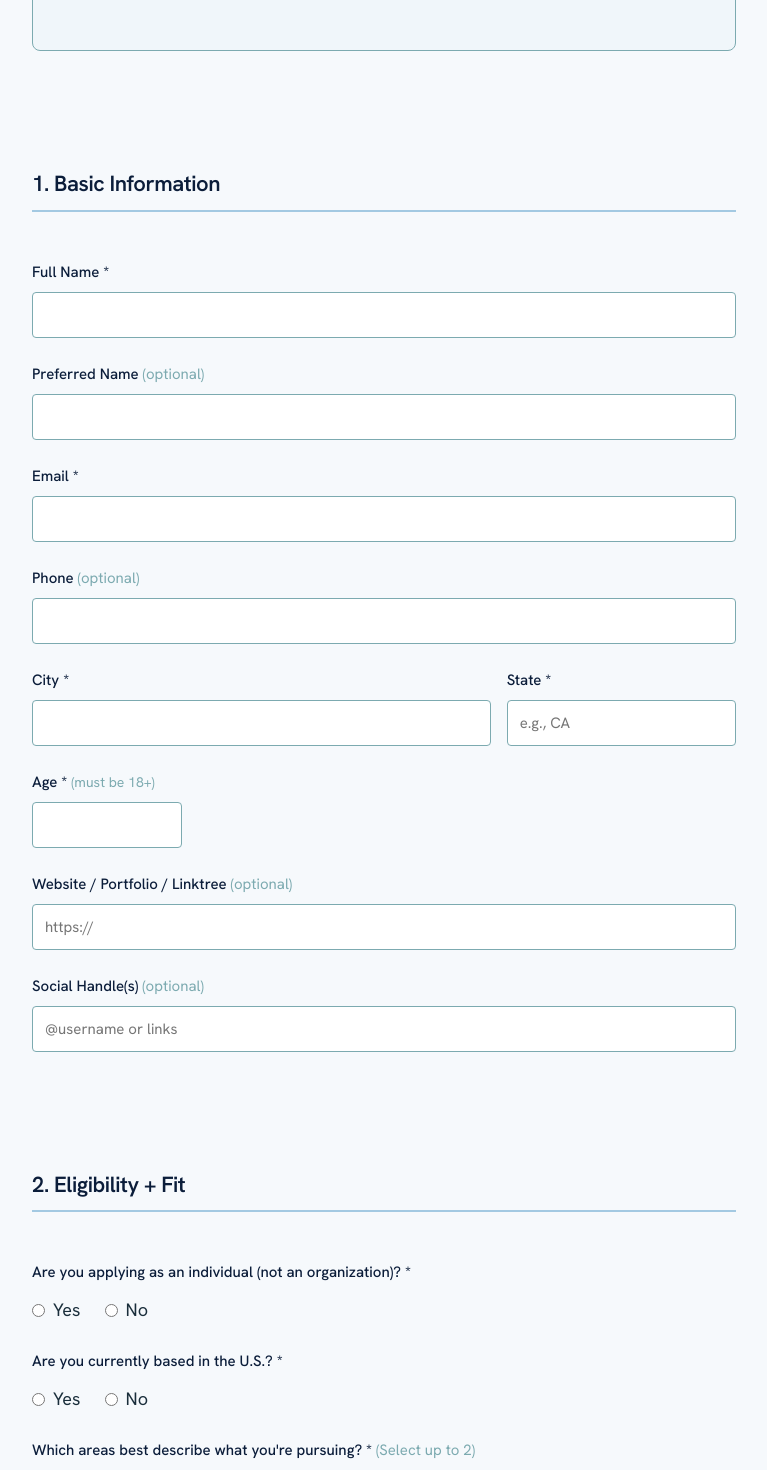
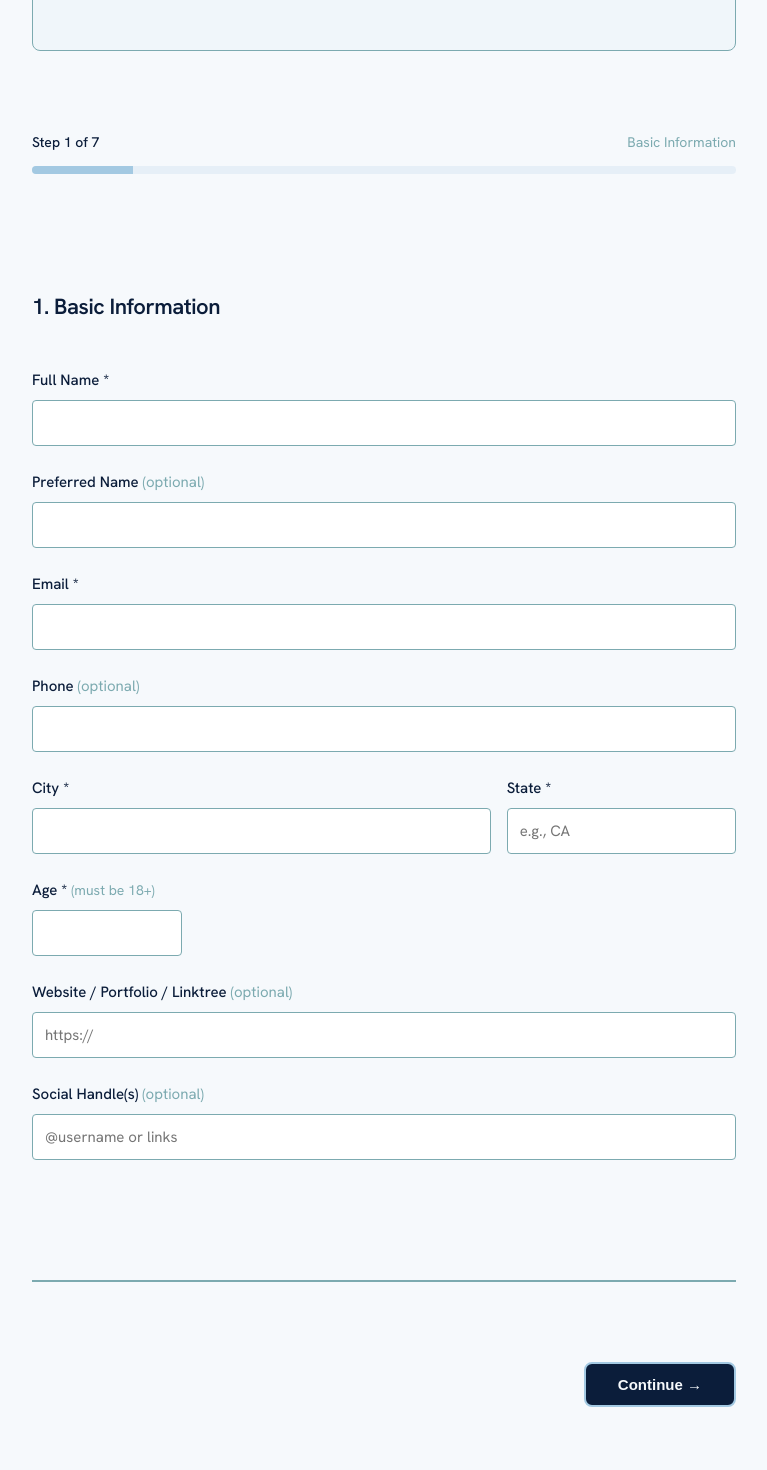
Before and after one commit to Roco41589/ghosts-worth-chasing-site, a Next.js app in the folder ghosts-redesign/: page /apply in a window 1280 px wide. Shown: the part 500-1970 px from the top of the page, without its empty margins (256-1023 px from the left). Built offline with nearby package versions, Linux system fonts and the light colour scheme.

Commit message:
Update page.tsx

```diff
--- a/ghosts-redesign/app/apply/page.tsx
+++ b/ghosts-redesign/app/apply/page.tsx
@@ -2,7 +2,10 @@
 
 import { useState } from 'react'
 
-export default function ApplicationForm() {
+export default function ApplicationFormMultiStep() {
+  const [currentStep, setCurrentStep] = useState(1)
+  const totalSteps = 7
+
   const [formData, setFormData] = useState({
     // Basic Info
     fullName: '',
@@ -91,7 +94,6 @@ export default function ApplicationForm() {
       const fileInput = e.target as HTMLInputElement
       const file = fileInput.files?.[0] || null
 
-      // Check file size (5MB limit)
       if (file && file.size > 5 * 1024 * 1024) {
         alert('File size must be less than 5MB')
         return
@@ -101,7 +103,6 @@ export default function ApplicationForm() {
     } else {
       setFormData(prev => ({ ...prev, [name]: value }))
 
-      // Update word count for textareas
       if (e.target instanceof HTMLTextAreaElement && Object.keys(charCounts).includes(name)) {
         const wordCount = value.trim().split(/\s+/).filter(w => w.length > 0).length
         setCharCounts(prev => ({ ...prev, [name]: wordCount }))
@@ -109,54 +110,53 @@ export default function ApplicationForm() {
     }
   }
 
+  const validateStep = (step: number): boolean => {
+    switch (step) {
+      case 1:
+        return !!(formData.fullName && formData.email && formData.city && formData.state && formData.age && parseInt(formData.age) >= 18)
+      case 2:
+        return !!(formData.isIndividual && formData.isUSBased && formData.pursuitAreas.length > 0 && formData.supportType && formData.amountRequested && formData.partialFundingAcceptable)
+      case 3:
+        return !!(formData.whatBuilding && formData.whyMatters && formData.specificConstraint && formData.next90Days && formData.success12Months)
+      case 4:
+        return !!(formData.exampleFinished && formData.referenceName && formData.referenceEmail)
+      case 5:
+        return !!(formData.fundsUseCategories.length > 0 && formData.fundsBreakdown && formData.acceptanceComplications)
+      case 6:
+        return !!(formData.sixMonthCheckIn && formData.twelveMonthUpdate && formData.publicFeature && formData.sharePhotoWork)
+      case 7:
+        return formData.certificationConfirmed
+      default:
+        return false
+    }
+  }
+
+  const nextStep = () => {
+    if (validateStep(currentStep)) {
+      setCurrentStep(prev => Math.min(prev + 1, totalSteps))
+      window.scrollTo({ top: 0, behavior: 'smooth' })
+    } else {
+      alert('Please fill out all required fields before continuing.')
+    }
+  }
+
+  const prevStep = () => {
+    setCurrentStep(prev => Math.max(prev - 1, 1))
+    window.scrollTo({ top: 0, behavior: 'smooth' })
+  }
+
   const handleSubmit = async (e: React.FormEvent) => {
     e.preventDefault()
     setIsSubmitting(true)
     setSubmitError('')
 
-    // TEMPORARY: Just show success message for testing
-    // No actual submission happening yet
+    // TEMPORARY - just show success for now
     setTimeout(() => {
-      console.log('Form data:', formData) // Log to console so you can see it
+      console.log('Form data:', formData)
       setSubmitSuccess(true)
       setIsSubmitting(false)
       window.scrollTo({ top: 0, behavior: 'smooth' })
-    }, 1000) // Fake 1 second delay
-
-    /* COMMENTED OUT - Add back when you set up backend
-    try {
-      const submitData = new FormData()
-
-      Object.entries(formData).forEach(([key, value]) => {
-        if (key === 'artifactFile' && value instanceof File) {
-          submitData.append(key, value)
-        } else if (Array.isArray(value)) {
-          submitData.append(key, value.join(', '))
-        } else {
-          submitData.append(key, String(value))
-        }
-      })
-
-      const response = await fetch('https://formspree.io/f/YOUR_FORM_ID', {
-        method: 'POST',
-        body: submitData,
-        headers: {
-          'Accept': 'application/json'
-        }
-      })
-
-      if (response.ok) {
-        setSubmitSuccess(true)
-        window.scrollTo({ top: 0, behavior: 'smooth' })
-      } else {
-        setSubmitError('There was an error submitting your application. Please try again.')
-      }
-    } catch (error) {
-      setSubmitError('There was an error submitting your application. Please try again.')
-    } finally {
-      setIsSubmitting(false)
-    }
-    */
+    }, 1000)
   }
 
   if (submitSuccess) {
@@ -209,6 +209,16 @@ export default function ApplicationForm() {
     )
   }
 
+  const stepTitles = [
+    'Basic Information',
+    'Eligibility + Fit',
+    'The Work',
+    'Proof of Follow-Through',
+    'Use of Funds',
+    'Follow-Up + Story Consent',
+    'Final',
+  ]
+
   return (
     <div style={{
       maxWidth: '800px',
@@ -223,13 +233,14 @@ export default function ApplicationForm() {
         Individual Support Application
       </h1>
 
-      {/* Intro Text */}
+      {/* Intro Text - Only show on step 1 */}
+      {currentStep === 1 && (
         <div style={{
           background: 'rgba(163, 201, 226, 0.08)',
           border: '1px solid var(--color-border)',
           borderRadius: '8px',
           padding: 'var(--space-md)',
-        marginBottom: 'var(--space-xl)',
+          marginBottom: 'var(--space-lg)',
         }}>
           <p style={{ marginBottom: '16px', lineHeight: 1.6 }}>
             Ghosts Worth Chasing supports individuals who are building something meaningful and durable.
@@ -240,6 +251,45 @@ export default function ApplicationForm() {
             at 6 and 12 months so we can document what changed.
           </p>
         </div>
+      )}
+
+      {/* Progress Bar */}
+      <div style={{ marginBottom: 'var(--space-xl)' }}>
+        <div style={{
+          display: 'flex',
+          justifyContent: 'space-between',
+          alignItems: 'center',
+          marginBottom: '12px',
+        }}>
+          <span style={{
+            fontSize: '14px',
+            fontWeight: 500,
+            color: 'var(--color-deep-navy)',
+          }}>
+            Step {currentStep} of {totalSteps}
+          </span>
+          <span style={{
+            fontSize: '14px',
+            color: 'var(--color-teal-grey)',
+          }}>
+            {stepTitles[currentStep - 1]}
+          </span>
+        </div>
+        <div style={{
+          width: '100%',
+          height: '8px',
+          background: 'rgba(163, 201, 226, 0.2)',
+          borderRadius: '4px',
+          overflow: 'hidden',
+        }}>
+          <div style={{
+            width: `${(currentStep / totalSteps) * 100}%`,
+            height: '100%',
+            background: 'var(--color-sky-blue)',
+            transition: 'width 0.3s ease',
+          }} />
+        </div>
+      </div>
 
       {submitError && (
         <div style={{
@@ -255,20 +305,18 @@ export default function ApplicationForm() {
       )}
 
       <form onSubmit={handleSubmit}>
-        {/* Section 1: Basic Info */}
-        <div style={{ marginBottom: 'var(--space-xl)' }}>
+        {/* Step 1: Basic Information */}
+        {currentStep === 1 && (
+          <div>
             <h2 style={{
               fontSize: '22px',
               fontWeight: 600,
               color: 'var(--color-deep-navy)',
               marginBottom: 'var(--space-md)',
-            paddingBottom: '12px',
-            borderBottom: '2px solid var(--color-sky-blue)',
             }}>
               1. Basic Information
             </h2>
 
-          {/* Full Name */}
             <div style={{ marginBottom: '24px' }}>
               <label style={{
                 display: 'block',
@@ -296,7 +344,6 @@ export default function ApplicationForm() {
               />
             </div>
 
-          {/* Preferred Name */}
             <div style={{ marginBottom: '24px' }}>
               <label style={{
                 display: 'block',
@@ -323,7 +370,6 @@ export default function ApplicationForm() {
               />
             </div>
 
-          {/* Email */}
             <div style={{ marginBottom: '24px' }}>
               <label style={{
                 display: 'block',
@@ -351,7 +397,6 @@ export default function ApplicationForm() {
               />
             </div>
 
-          {/* Phone */}
             <div style={{ marginBottom: '24px' }}>
               <label style={{
                 display: 'block',
@@ -378,7 +423,6 @@ export default function ApplicationForm() {
               />
             </div>
 
-          {/* City + State */}
             <div style={{
               display: 'grid',
               gridTemplateColumns: '2fr 1fr',
@@ -440,7 +484,6 @@ export default function ApplicationForm() {
               </div>
             </div>
 
-          {/* Age */}
             <div style={{ marginBottom: '24px' }}>
               <label style={{
                 display: 'block',
@@ -469,7 +512,6 @@ export default function ApplicationForm() {
               />
             </div>
 
-          {/* Website / Portfolio */}
             <div style={{ marginBottom: '24px' }}>
               <label style={{
                 display: 'block',
@@ -497,7 +539,6 @@ export default function ApplicationForm() {
               />
             </div>
 
-          {/* Social Handles */}
             <div style={{ marginBottom: '24px' }}>
               <label style={{
                 display: 'block',
@@ -525,21 +566,20 @@ export default function ApplicationForm() {
               />
             </div>
           </div>
-
-        {/* Section 2: Eligibility + Fit */}
-        <div style={{ marginBottom: 'var(--space-xl)' }}>
+        )}
+
+        {/* Step 2: Eligibility + Fit */}
+        {currentStep === 2 && (
+          <div>
             <h2 style={{
               fontSize: '22px',
               fontWeight: 600,
               color: 'var(--color-deep-navy)',
               marginBottom: 'var(--space-md)',
-            paddingBottom: '12px',
-            borderBottom: '2px solid var(--color-sky-blue)',
             }}>
               2. Eligibility + Fit
             </h2>
 
-          {/* Are you applying as an individual? */}
             <div style={{ marginBottom: '24px' }}>
               <label style={{
                 display: 'block',
@@ -576,7 +616,6 @@ export default function ApplicationForm() {
               </div>
             </div>
 
-          {/* Are you currently based in the U.S.? */}
             <div style={{ marginBottom: '24px' }}>
               <label style={{
                 display: 'block',
@@ -613,7 +652,6 @@ export default function ApplicationForm() {
               </div>
             </div>
 
-          {/* Which areas describe what you're pursuing */}
             <div style={{ marginBottom: '24px' }}>
               <label style={{
                 display: 'block',
@@ -669,7 +707,6 @@ export default function ApplicationForm() {
               </div>
             </div>
 
-          {/* What type of support */}
             <div style={{ marginBottom: '24px' }}>
               <label style={{
                 display: 'block',
@@ -725,7 +762,6 @@ export default function ApplicationForm() {
               </div>
             </div>
 
-          {/* Amount Requested */}
             <div style={{ marginBottom: '24px' }}>
               <label style={{
                 display: 'block',
@@ -765,7 +801,6 @@ export default function ApplicationForm() {
               </div>
             </div>
 
-          {/* Partial funding acceptable? */}
             <div style={{ marginBottom: '24px' }}>
               <label style={{
                 display: 'block',
@@ -802,21 +837,20 @@ export default function ApplicationForm() {
               </div>
             </div>
           </div>
-
-        {/* Section 3: The Work */}
-        <div style={{ marginBottom: 'var(--space-xl)' }}>
+        )}
+
+        {/* Step 3: The Work */}
+        {currentStep === 3 && (
+          <div>
             <h2 style={{
               fontSize: '22px',
               fontWeight: 600,
               color: 'var(--color-deep-navy)',
               marginBottom: 'var(--space-md)',
-            paddingBottom: '12px',
-            borderBottom: '2px solid var(--color-sky-blue)',
             }}>
               3. The Work
             </h2>
 
-          {/* What are you building */}
             <div style={{ marginBottom: '32px' }}>
               <label style={{
                 display: 'block',
@@ -854,7 +888,6 @@ export default function ApplicationForm() {
               </div>
             </div>
 
-          {/* Why does it matter */}
             <div style={{ marginBottom: '32px' }}>
               <label style={{
                 display: 'block',
@@ -900,7 +933,6 @@ export default function ApplicationForm() {
               </div>
             </div>
 
-          {/* Specific constraint */}
             <div style={{ marginBottom: '32px' }}>
               <label style={{
                 display: 'block',
@@ -946,7 +978,6 @@ export default function ApplicationForm() {
               </div>
             </div>
 
-          {/* Next 90 days */}
             <div style={{ marginBottom: '32px' }}>
               <label style={{
                 display: 'block',
@@ -992,7 +1023,6 @@ export default function ApplicationForm() {
               </div>
             </div>
 
-          {/* Success at 12 months */}
             <div style={{ marginBottom: '32px' }}>
               <label style={{
                 display: 'block',
@@ -1038,22 +1068,20 @@ export default function ApplicationForm() {
               </div>
             </div>
           </div>
-
-
-        {/* Section 4: Proof of Follow-Through */}
-        <div style={{ marginBottom: 'var(--space-xl)' }}>
+        )}
+
+        {/* Step 4: Proof of Follow-Through */}
+        {currentStep === 4 && (
+          <div>
             <h2 style={{
               fontSize: '22px',
               fontWeight: 600,
               color: 'var(--color-deep-navy)',
               marginBottom: 'var(--space-md)',
-            paddingBottom: '12px',
-            borderBottom: '2px solid var(--color-sky-blue)',
             }}>
               4. Proof of Follow-Through (Anti-Vibes)
             </h2>
 
-          {/* Example of something finished */}
             <div style={{ marginBottom: '32px' }}>
               <label style={{
                 display: 'block',
@@ -1099,7 +1127,6 @@ export default function ApplicationForm() {
               </div>
             </div>
 
-          {/* Artifact link or file */}
             <div style={{ marginBottom: '32px' }}>
               <label style={{
                 display: 'block',
@@ -1119,7 +1146,6 @@ export default function ApplicationForm() {
                 Examples: project link, writing sample, portfolio piece, GitHub, certificate, photo, etc.
               </p>
 
-            {/* Link option */}
               <input
                 type="url"
                 name="artifactLink"
@@ -1146,7 +1172,6 @@ export default function ApplicationForm() {
                 — or —
               </p>
 
-            {/* File upload option */}
               <div style={{
                 border: '2px dashed var(--color-border)',
                 borderRadius: '8px',
@@ -1176,7 +1201,6 @@ export default function ApplicationForm() {
               </div>
             </div>
 
-          {/* Reference */}
             <div style={{ marginBottom: '32px' }}>
               <label style={{
                 display: 'block',
@@ -1229,22 +1253,20 @@ export default function ApplicationForm() {
               </div>
             </div>
           </div>
-
-
-        {/* Section 5: Use of Funds */}
-        <div style={{ marginBottom: 'var(--space-xl)' }}>
+        )}
+
+        {/* Step 5: Use of Funds */}
+        {currentStep === 5 && (
+          <div>
             <h2 style={{
               fontSize: '22px',
               fontWeight: 600,
               color: 'var(--color-deep-navy)',
               marginBottom: 'var(--space-md)',
-            paddingBottom: '12px',
-            borderBottom: '2px solid var(--color-sky-blue)',
             }}>
               5. Use of Funds (Stewardship)
             </h2>
 
-          {/* How would you use the support */}
             <div style={{ marginBottom: '24px' }}>
               <label style={{
                 display: 'block',
@@ -1271,7 +1293,6 @@ export default function ApplicationForm() {
               </div>
             </div>
 
-          {/* Breakdown */}
             <div style={{ marginBottom: '24px' }}>
               <label style={{
                 display: 'block',
@@ -1317,7 +1338,6 @@ export default function ApplicationForm() {
               </div>
             </div>
 
-          {/* Complications */}
             <div style={{ marginBottom: '24px' }}>
               <label style={{
                 display: 'block',
@@ -1383,21 +1403,20 @@ export default function ApplicationForm() {
               )}
             </div>
           </div>
-
-        {/* Section 6: Follow-Up */}
-        <div style={{ marginBottom: 'var(--space-xl)' }}>
+        )}
+
+        {/* Step 6: Follow-Up */}
+        {currentStep === 6 && (
+          <div>
             <h2 style={{
               fontSize: '22px',
               fontWeight: 600,
               color: 'var(--color-deep-navy)',
               marginBottom: 'var(--space-md)',
-            paddingBottom: '12px',
-            borderBottom: '2px solid var(--color-sky-blue)',
             }}>
               6. Follow-Up + Story Consent
             </h2>
 
-          {/* 6-month check-in */}
             <div style={{ marginBottom: '24px' }}>
               <label style={{
                 display: 'block',
@@ -1434,7 +1453,6 @@ export default function ApplicationForm() {
               </div>
             </div>
 
-          {/* 12-month update */}
             <div style={{ marginBottom: '24px' }}>
               <label style={{
                 display: 'block',
@@ -1471,7 +1489,6 @@ export default function ApplicationForm() {
               </div>
             </div>
 
-          {/* Public feature */}
             <div style={{ marginBottom: '24px' }}>
               <label style={{
                 display: 'block',
@@ -1519,7 +1536,6 @@ export default function ApplicationForm() {
               </div>
             </div>
 
-          {/* Share photo/work */}
             <div style={{ marginBottom: '24px' }}>
               <label style={{
                 display: 'block',
@@ -1556,21 +1572,20 @@ export default function ApplicationForm() {
               </div>
             </div>
           </div>
-
-        {/* Section 7: Final */}
-        <div style={{ marginBottom: 'var(--space-xl)' }}>
+        )}
+
+        {/* Step 7: Final */}
+        {currentStep === 7 && (
+          <div>
             <h2 style={{
               fontSize: '22px',
               fontWeight: 600,
               color: 'var(--color-deep-navy)',
               marginBottom: 'var(--space-md)',
-            paddingBottom: '12px',
-            borderBottom: '2px solid var(--color-sky-blue)',
             }}>
               7. Final
             </h2>
 
-          {/* Anything else */}
             <div style={{ marginBottom: '32px' }}>
               <label style={{
                 display: 'block',
@@ -1607,12 +1622,12 @@ export default function ApplicationForm() {
               </div>
             </div>
 
-          {/* Certification */}
             <div style={{
               background: 'rgba(163, 201, 226, 0.05)',
               border: '1px solid var(--color-border)',
               borderRadius: '8px',
               padding: 'var(--space-md)',
+              marginBottom: 'var(--space-lg)',
             }}>
               <label style={{
                 display: 'flex',
@@ -1640,14 +1655,87 @@ export default function ApplicationForm() {
                 </span>
               </label>
             </div>
-        </div>
-
-        {/* Submit Button */}
+
+            <div style={{
+              background: 'rgba(163, 201, 226, 0.08)',
+              border: '1px solid var(--color-sky-blue)',
+              borderRadius: '8px',
+              padding: 'var(--space-md)',
+            }}>
+              <p style={{
+                fontSize: '15px',
+                lineHeight: 1.6,
+                marginBottom: '12px',
+                fontWeight: 500,
+                color: 'var(--color-deep-navy)',
+              }}>
+                Ready to submit?
+              </p>
+              <p style={{
+                fontSize: '14px',
+                lineHeight: 1.6,
+                margin: 0,
+                color: 'var(--color-text-secondary)',
+              }}>
+                Please review your responses. Once submitted, you'll receive a confirmation email at <strong>{formData.email}</strong>.
+              </p>
+            </div>
+          </div>
+        )}
+
+        {/* Navigation Buttons */}
         <div style={{
           borderTop: '2px solid var(--color-border)',
           paddingTop: 'var(--space-lg)',
-          textAlign: 'center',
-        }}>
+          marginTop: 'var(--space-xl)',
+          display: 'flex',
+          justifyContent: 'space-between',
+          alignItems: 'center',
+        }}>
+          {/* Back Button */}
+          {currentStep > 1 && (
+            <button
+              type="button"
+              onClick={prevStep}
+              style={{
+                padding: '12px 32px',
+                fontSize: '15px',
+                fontWeight: 500,
+                color: 'var(--color-deep-navy)',
+                background: 'transparent',
+                border: '2px solid var(--color-border)',
+                borderRadius: '8px',
+                cursor: 'pointer',
+                transition: 'all 0.2s ease',
+              }}
+            >
+              ← Back
+            </button>
+          )}
+
+          {/* Spacer when no back button */}
+          {currentStep === 1 && <div />}
+
+          {/* Next or Submit Button */}
+          {currentStep < totalSteps ? (
+            <button
+              type="button"
+              onClick={nextStep}
+              style={{
+                padding: '12px 32px',
+                fontSize: '15px',
+                fontWeight: 600,
+                color: 'var(--color-mist-white)',
+                background: 'var(--color-deep-navy)',
+                border: '2px solid var(--color-sky-blue)',
+                borderRadius: '8px',
+                cursor: 'pointer',
+                transition: 'all 0.2s ease',
+              }}
+            >
+              Continue →
+            </button>
+          ) : (
             <button
               type="submit"
               disabled={isSubmitting || !formData.certificationConfirmed}
@@ -1666,13 +1754,7 @@ export default function ApplicationForm() {
             >
               {isSubmitting ? 'Submitting...' : 'Submit Application'}
             </button>
-          <p style={{
-            fontSize: '14px',
-            color: 'var(--color-text-secondary)',
-            marginTop: 'var(--space-md)',
-          }}>
-            By submitting, you agree to our terms and privacy policy.
-          </p>
+          )}
         </div>
       </form>
     </div>
```
Lines whose indentation alone changed are shown as unchanged.
